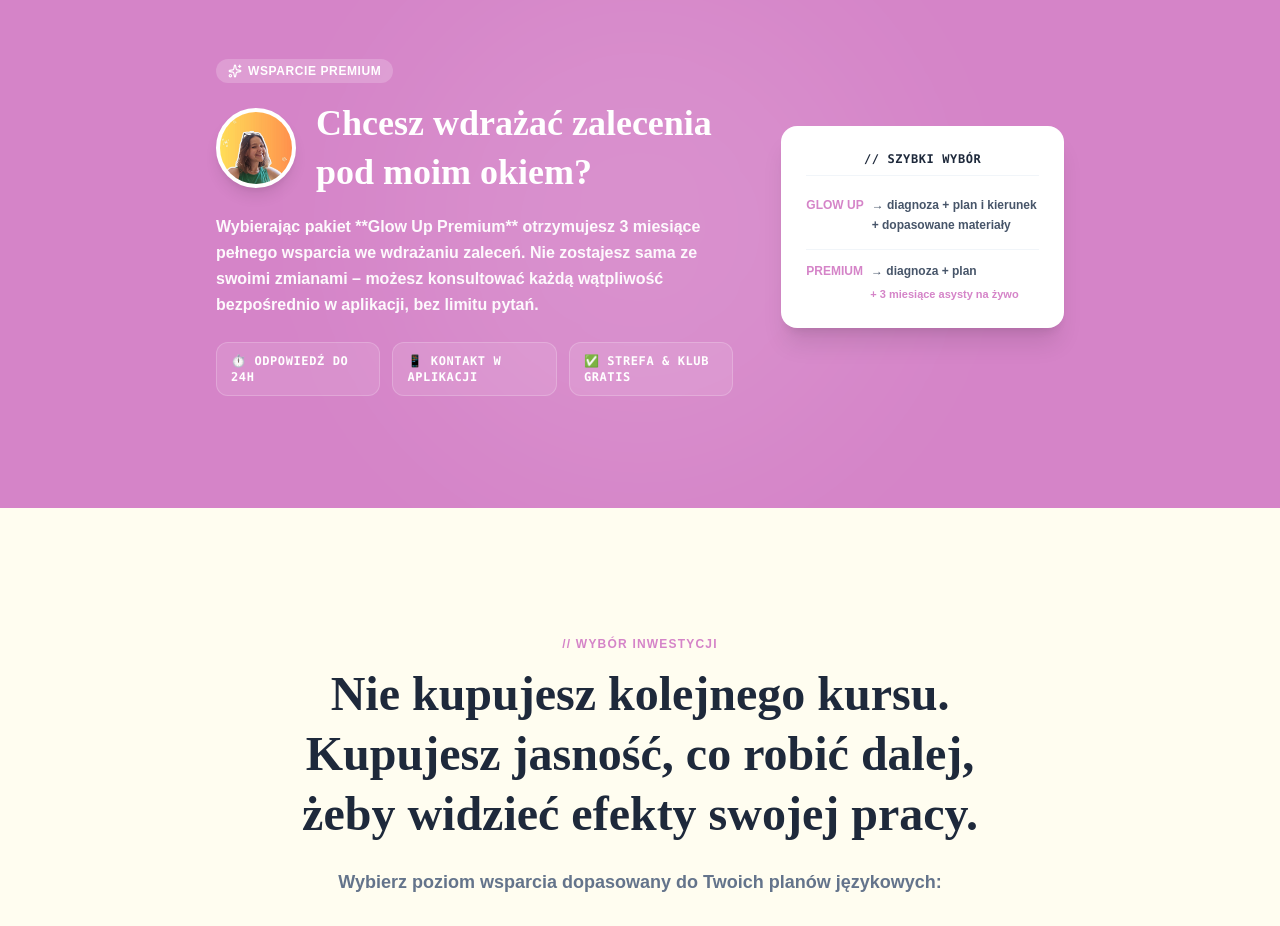
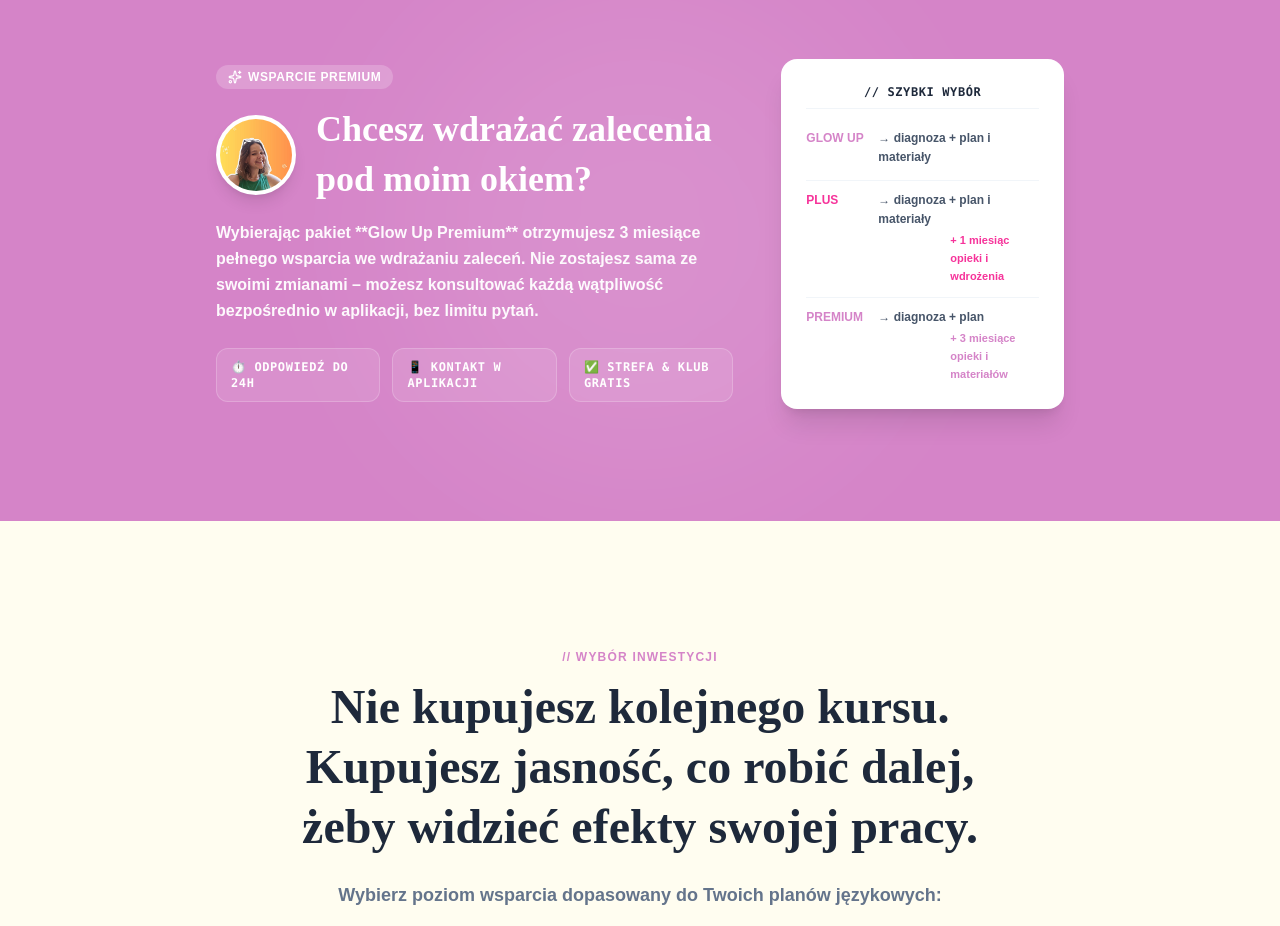
Before and after one commit to apiatek1996-del/glow-up, a Next.js app: page / in a window 1280 px wide. Shown: the part 7260-8186 px from the top of the page. Built offline with nearby package versions, Linux system fonts and the light colour scheme.

Commit message:
content: dodanie wariantu PLUS do okienka szybki wybor w sekcji PremiumSupport

```diff
--- a/components/sections/PremiumSupport.tsx
+++ b/components/sections/PremiumSupport.tsx
@@ -54,18 +54,29 @@ export default function PremiumSupport() {
             <h4 className="font-extrabold text-slate-900 text-xs uppercase tracking-wider mb-2 font-mono text-center border-b border-slate-100 pb-2">
               // SZYBKI WYBÓR
             </h4>
-            <div className="space-y-3.5 text-xs text-slate-600 font-semibold leading-relaxed">
+            <div className="space-y-3 text-xs text-slate-600 font-semibold leading-relaxed">
               <p className="flex items-start gap-2">
-                <strong className="text-primary shrink-0">GLOW UP</strong>
-                <span>→ diagnoza + plan i kierunek + dopasowane materiały</span>
+                <strong className="text-primary shrink-0 w-16">GLOW UP</strong>
+                <span>→ diagnoza + plan i materiały</span>
               </p>
-              <div className="border-t border-slate-100 pt-3">
+
+              <div className="border-t border-slate-100 pt-2.5">
                 <p className="flex items-start gap-2">
-                  <strong className="text-primary shrink-0">PREMIUM</strong>
+                  <strong className="text-pink-500 shrink-0 w-16">PLUS</strong>
+                  <span>→ diagnoza + plan i materiały</span>
+                </p>
+                <p className="pl-18 text-[11px] text-pink-500 font-bold mt-0.5 ml-18">
+                  + 1 miesiąc opieki i wdrożenia
+                </p>
+              </div>
+
+              <div className="border-t border-slate-100 pt-2.5">
+                <p className="flex items-start gap-2">
+                  <strong className="text-primary shrink-0 w-16">PREMIUM</strong>
                   <span>→ diagnoza + plan</span>
                 </p>
-                <p className="pl-16 text-[11px] text-primary font-bold mt-1">
-                  + 3 miesiące asysty na żywo
+                <p className="pl-18 text-[11px] text-primary font-bold mt-0.5 ml-18">
+                  + 3 miesiące opieki i materiałów
                 </p>
               </div>
             </div>
```
